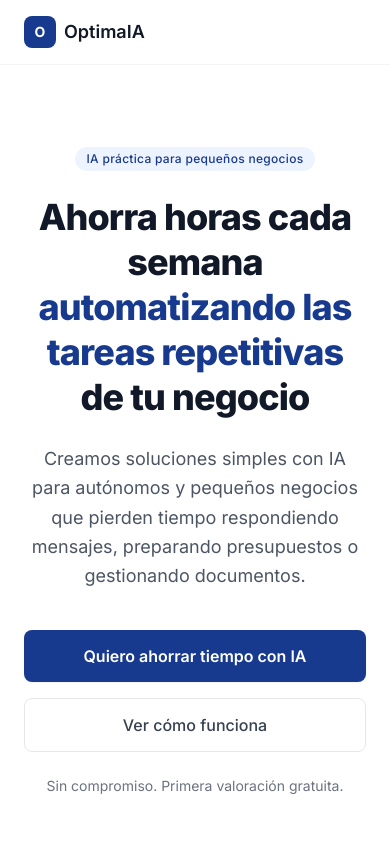
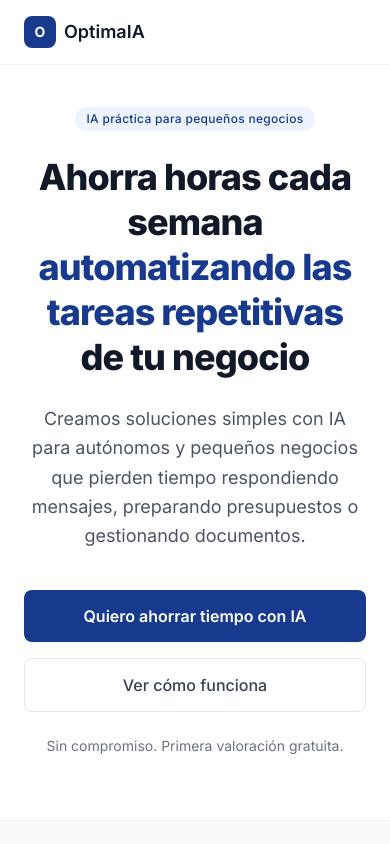
Before and after one commit to marcrochm/OptimaIA, a plain HTML site: page index.html in a window 390 px wide. Shown: the top 844 px of the page. Drawn offline with nearby package versions, Linux system fonts and the light colour scheme.

Commit message:
Update index.html

```diff
--- a/index.html
+++ b/index.html
@@ -72,7 +72,7 @@
   </header>
 
   <!-- Hero -->
-  <section class="px-6 py-20 md:py-28">
+  <section class="px-6 pt-10 pb-16 md:pt-28 md:pb-28">
     <div class="max-w-4xl mx-auto text-center">
       <span class="inline-block px-3 py-1 mb-6 text-xs font-medium tracking-wide text-brand-700 bg-brand-50 rounded-full">
         IA práctica para pequeños negocios
```
